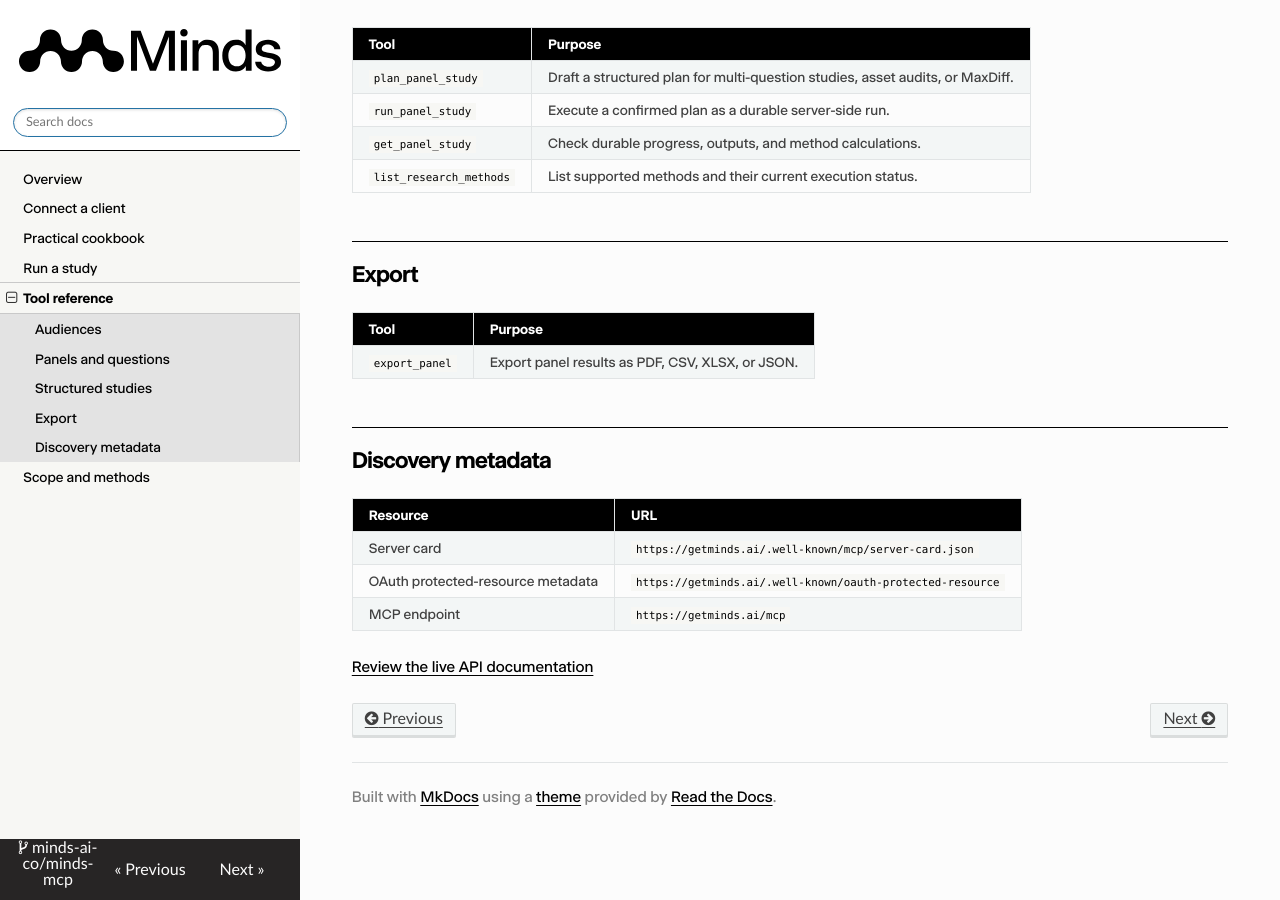
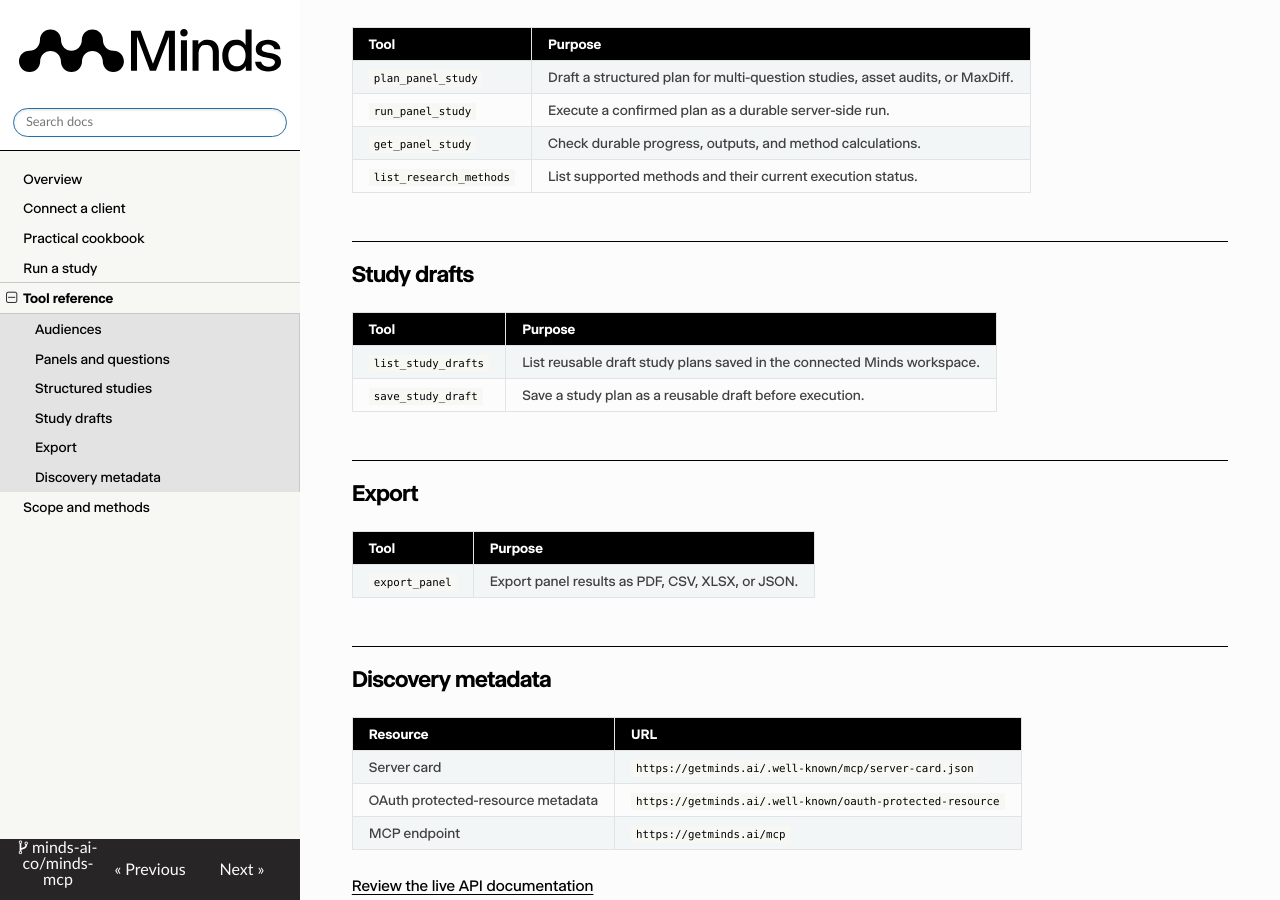
Before and after one commit to minds-ai-co/minds-mcp, an MkDocs documentation site: the page built from reference/tools.md, in a window 1280 px wide and 900 px high, scrolled down 928 px. Built offline with MkDocs 1.6.1, drawn with Linux system fonts in a browser that asks for light colours; nearby versions of some CDN libraries.

Commit message:
Document live MCP study draft tools

```diff
--- a/reference/tools.md
+++ b/reference/tools.md
@@ -31,6 +31,13 @@
 | `get_panel_study` | Check durable progress, outputs, and method calculations. |
 | `list_research_methods` | List supported methods and their current execution status. |
 
+## Study drafts
+
+| Tool | Purpose |
+| --- | --- |
+| `list_study_drafts` | List reusable draft study plans saved in the connected Minds workspace. |
+| `save_study_draft` | Save a study plan as a reusable draft before execution. |
+
 ## Export
 
 | Tool | Purpose |
```
Also changed, not shown: README.md (+2 -0 lines).
